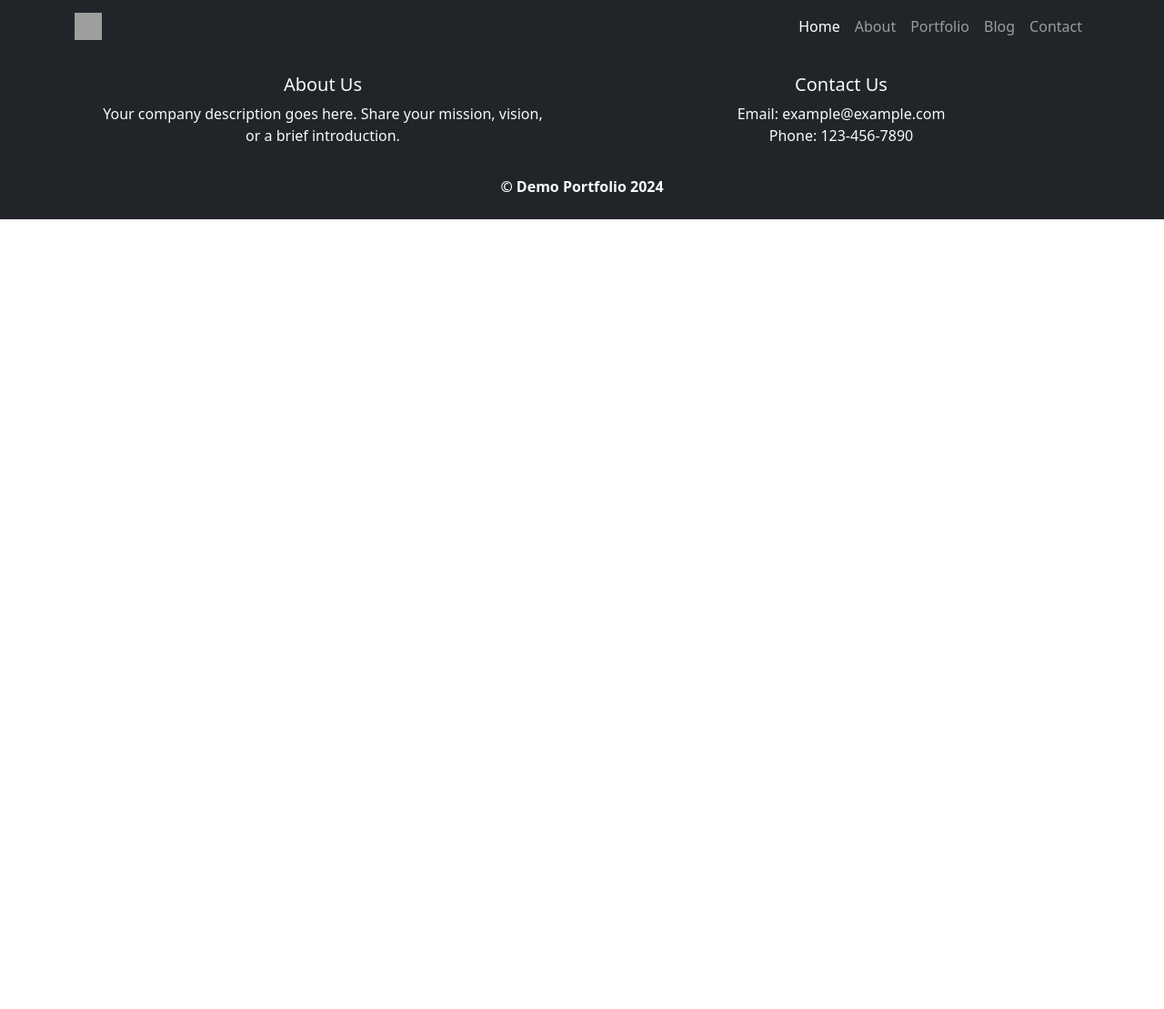
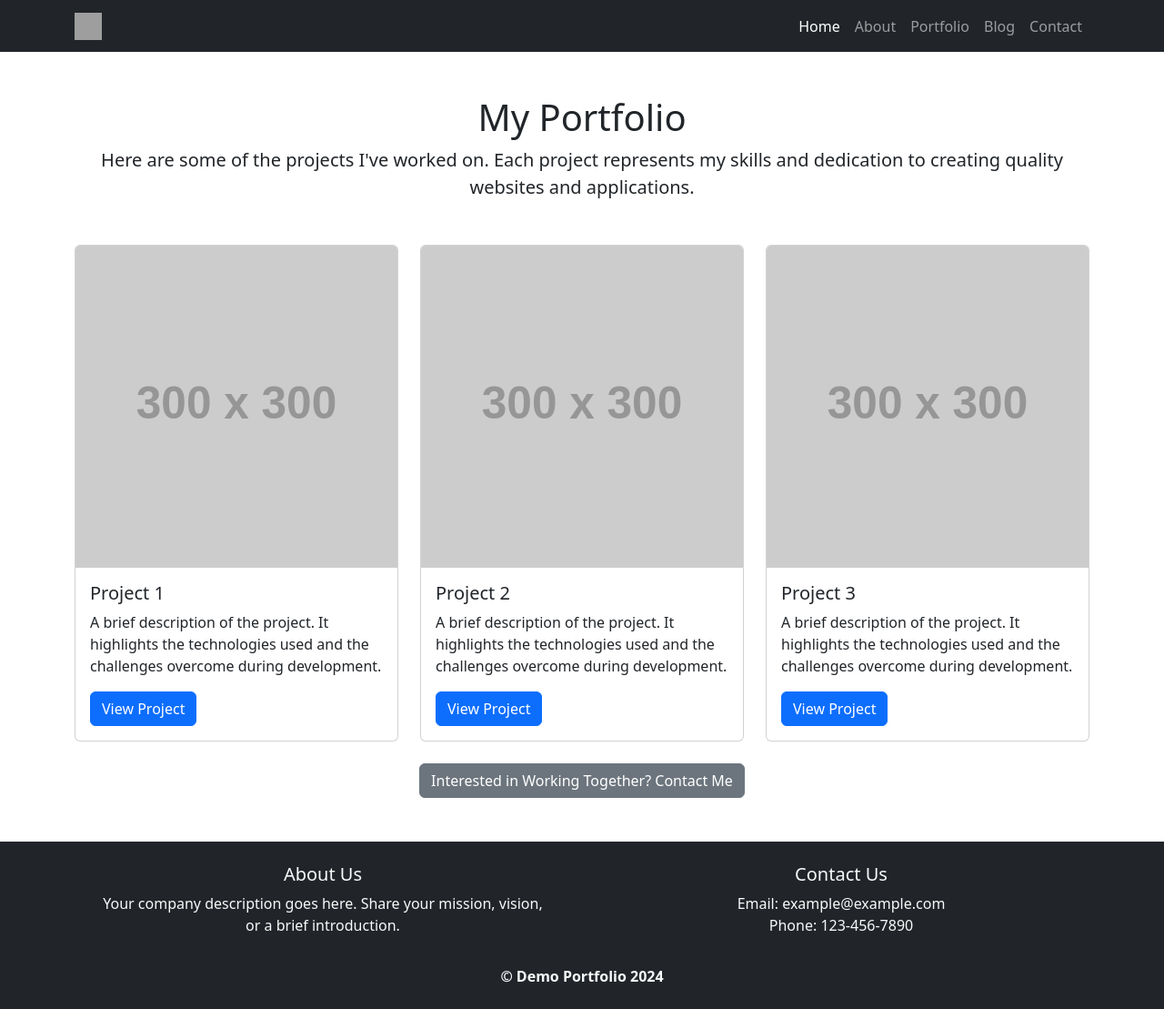
Before and after one commit to CustomCraft-Software-LLC/DemoPortfolio, a Jekyll site: the page built from portfolio.html, in a window 1280 px wide. Shown: the whole page at 91% size. Built offline with Jekyll 4.4.1, drawn with Linux system fonts in a browser that asks for light colours; before the commit the page ends 900 px from its top, so only the background shows below that; grey boxes are pictures that could not be loaded.

Commit message:
portfolio

```diff
--- a/portfolio.html
+++ b/portfolio.html
@@ -3,3 +3,49 @@
 title: Portfolio
 permalink: /portfolio
 ---
+
+<div class="container py-5">
+    <section class="text-center mb-5">
+        <h1>My Portfolio</h1>
+        <p class="lead">Here are some of the projects I've worked on. Each project represents my skills and dedication to creating quality websites and applications.</p>
+    </section>
+
+    <section class="row">
+        <div class="col-md-4 mb-4">
+            <div class="card">
+                <img src="https://via.placeholder.com/300" class="card-img-top" alt="Project 1">
+                <div class="card-body">
+                    <h5 class="card-title">Project 1</h5>
+                    <p class="card-text">A brief description of the project. It highlights the technologies used and the challenges overcome during development.</p>
+                    <a href="https://github.com/" class="btn btn-primary" target="_blank">View Project</a>
+                </div>
+            </div>
+        </div>
+
+        <div class="col-md-4 mb-4">
+            <div class="card">
+                <img src="https://via.placeholder.com/300" class="card-img-top" alt="Project 2">
+                <div class="card-body">
+                    <h5 class="card-title">Project 2</h5>
+                    <p class="card-text">A brief description of the project. It highlights the technologies used and the challenges overcome during development.</p>
+                    <a href="https://github.com/" class="btn btn-primary" target="_blank">View Project</a>
+                </div>
+            </div>
+        </div>
+
+        <div class="col-md-4 mb-4">
+            <div class="card">
+                <img src="https://via.placeholder.com/300" class="card-img-top" alt="Project 3">
+                <div class="card-body">
+                    <h5 class="card-title">Project 3</h5>
+                    <p class="card-text">A brief description of the project. It highlights the technologies used and the challenges overcome during development.</p>
+                    <a href="https://github.com/" class="btn btn-primary" target="_blank">View Project</a>
+                </div>
+            </div>
+        </div>
+    </section>
+
+    <section class="text-center">
+        <a href="/contact" class="btn btn-secondary">Interested in Working Together? Contact Me</a>
+    </section>
+</div>
```
Also changed, not shown: index.html (+1 -22 lines).
